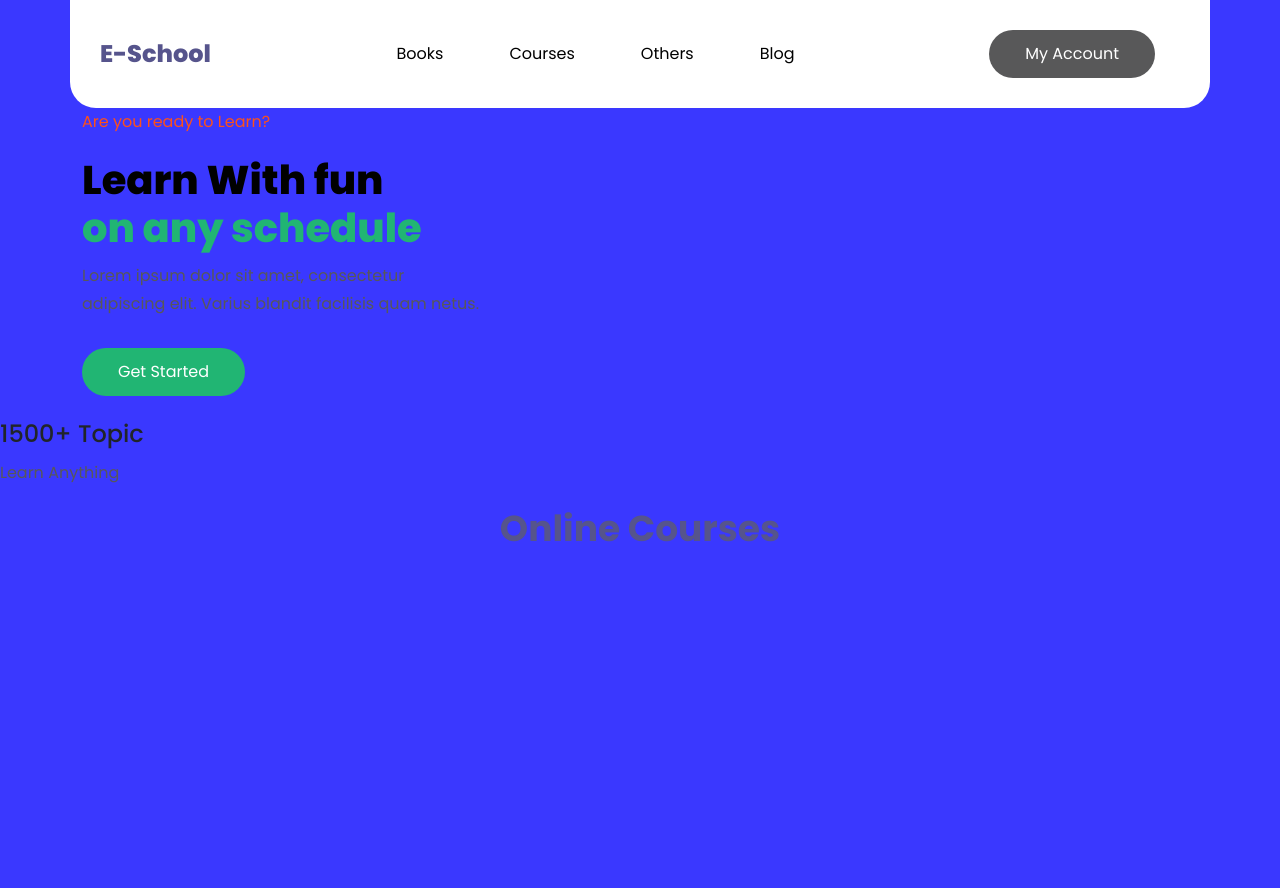
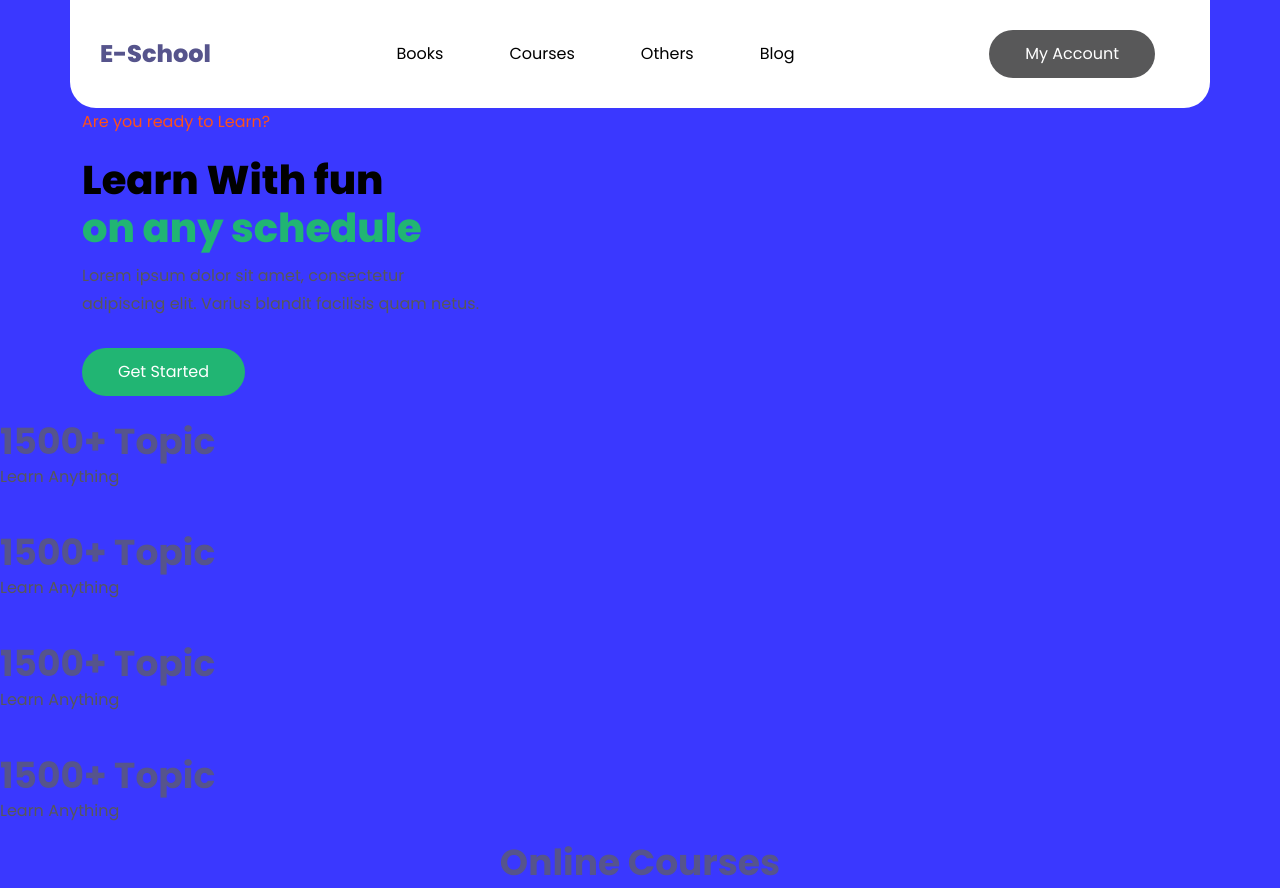
Before and after one commit to MhdZakkiFarhan/Projek-Front-End, a plain HTML site: page Index.html in a window 1280 px wide. Before the commit the page ends 800 px from the top, so only its background shows below. Drawn offline with nearby package versions, Linux system fonts and the light colour scheme; files that its build step writes are made by us from their sources.

Commit message:
Update Index.html

```diff
--- a/Index.html
+++ b/Index.html
@@ -41,7 +41,7 @@
         </div>
     </nav>
 
-    <section class="header ">
+    <section class="header">
       <div class="container">
         <div class="row">
           <div class="col-lg-5 copywriting align-self-center">
@@ -66,26 +66,32 @@
         </div>
       </div>
     </section>
+    <div class="container-smallcard">
+      <div class="small-card">
+        <img src="images/small1.png" alt="">
+        <h1 class="medium-header">1500+ Topic</h1>
+        <p class="primary-copy">Learn Anything</p>
+      </div>
+      <div class="small-card">
+        <img src="images/small1.png" alt="">
+        <h1 class="medium-header">1500+ Topic</h1>
+        <p class="primary-copy">Learn Anything</p>
+      </div>
+      <div class="small-card">
+        <img src="images/small1.png" alt="">
+        <h1 class="medium-header">1500+ Topic</h1>
+        <p class="primary-copy">Learn Anything</p>
+      </div>
+      <div class="small-card">
+        <img src="images/small1.png" alt="">
+        <h1 class="medium-header">1500+ Topic</h1>
+        <p class="primary-copy">Learn Anything</p>
+      </div>
 
-    <div class="row features-wrapper">
-      <div class="col-lg-7">
-        <div class="col-lg-12">
-          <div class="big-feature-card">
-            <div class="icon"><img src="" alt=""></div>
-            <div class="copy">
-              <h3 class="small-header mb-10">
-                  1500+ Topic
-              </h3>
-              <p class="primary-copy mb-20">
-                Learn Anything
-              </p>
-            </div>
-          </div>
-        </div>
-      </div>
     </div>
 
-    <section class="companies">
+
+    <section class="medium-header">
       <div class="container">
         <div class="row text-center">
           <div class="col-lg-12">
```
